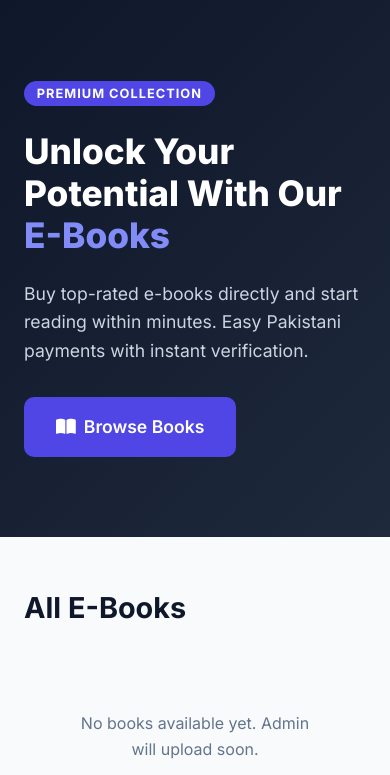
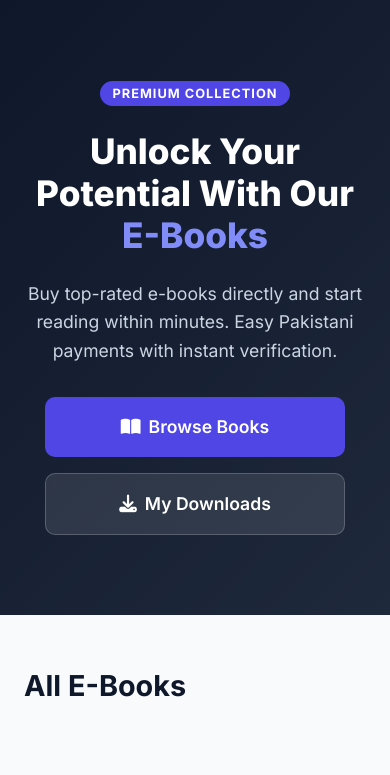
Before and after one commit to Paid-Dev-From-Pak/Karobar-Rehnuma, a Flask app: page / in a window 390 px wide. Shown: the part 78-853 px from the top of the page. Run offline with Flask 3, Linux system fonts and the light colour scheme; data that the repository does not hold is empty.

Commit message:
Fixed mobile hero layout

```diff
--- a/static/css/style.css
+++ b/static/css/style.css
@@ -95,7 +95,9 @@ main { flex: 1; }
     padding: 4rem 1.5rem;
     text-align: center;
 }
-.hero-content { max-width: 700px; margin: 0 auto; }
+.hero-content { max-width: 1200px; margin: 0 auto; display: flex; align-items: center; justify-content: space-between; flex-wrap: wrap; gap: 2rem; text-align: left; }
+.hero-text { flex: 1; min-width: 300px; }
+.hero-buttons { display: flex; gap: 1rem; flex-wrap: wrap; }
 .hero h1 {
     font-size: clamp(2rem, 5vw, 3.2rem);
     font-weight: 800;
@@ -388,6 +390,7 @@ tr:hover { background: #f8fafc; }
     color: #94a3b8;
 }
 
+/* ---------- MOBILE RESPONSIVE ---------- */
 @media (max-width: 768px) {
     .menu-toggle { display: block; }
     .nav-links {
@@ -403,14 +406,17 @@ tr:hover { background: #f8fafc; }
         border-bottom: 1px solid var(--border);
     }
     .nav-links.active { display: flex; }
+
+    .hero-content { flex-direction: column; text-align: center; }
+    .hero-buttons { justify-content: center; width: 100%; }
+    .hero-buttons a { width: 100%; max-width: 300px; }
+
+    .hide-on-mobile { display: none !important; }
+    .hero-image-container { display: none !important; }
+
     .detail-card { grid-template-columns: 1fr; }
     .detail-cover { max-width: 250px; margin: 0 auto; }
     .order-card { flex-direction: column; text-align: center; }
     .search-form { flex-direction: column; }
     .admin-header { flex-direction: column; align-items: flex-start; }
 }
-
-@media (max-width: 768px) {
-    .hide-on-mobile { display: none !important; }
-    .hero-image-container { display: none !important; }
-}
--- a/templates/index.html
+++ b/templates/index.html
@@ -2,19 +2,31 @@
 {% block content %}
 <section class="hero" style="background: linear-gradient(135deg, #0f172a 0%, #1e293b 100%); color: white; padding: 5rem 1.5rem; text-align: left;">
     <div class="hero-content" style="max-width: 1200px; margin: 0 auto; display: flex; align-items: center; justify-content: space-between; flex-wrap: wrap; gap: 2rem;">
-        <div style="flex: 1; min-width: 300px;">
+
+        <!-- Text and Buttons Area -->
+        <div class="hero-text" style="flex: 1; min-width: 300px;">
             <span style="background: #4f46e5; padding: 0.3rem 0.8rem; border-radius: 20px; font-size: 0.8rem; font-weight: 700; text-transform: uppercase; letter-spacing: 1px;">Premium Collection</span>
+
             <h1 style="font-size: clamp(2.2rem, 5vw, 3.5rem); font-weight: 800; line-height: 1.2; margin: 1.5rem 0;">Unlock Your Potential With Our <span style="color: #818cf8;">E-Books</span></h1>
+
             <p style="font-size: 1.1rem; color: #cbd5e1; margin-bottom: 2rem; max-width: 500px;">Buy top-rated e-books directly and start reading within minutes. Easy Pakistani payments with instant verification.</p>
-            <a href="#books" class="btn-primary" style="padding: 1rem 2rem; font-size: 1.1rem;">
-                <i class="fa-solid fa-book-open"></i> Browse Books
-            </a>
+
+            <!-- 2 Buttons for Mobile and Desktop -->
+            <div class="hero-buttons" style="display: flex; gap: 1rem; flex-wrap: wrap;">
+                <a href="#books" class="btn-primary" style="padding: 1rem 2rem; font-size: 1.1rem;">
+                    <i class="fa-solid fa-book-open"></i> Browse Books
+                </a>
+                <a href="{{ url_for('my_downloads') }}" class="btn-secondary" style="padding: 1rem 2rem; font-size: 1.1rem; background: rgba(255,255,255,0.1); color: white; border: 1px solid rgba(255,255,255,0.2);">
+                    <i class="fa-solid fa-download"></i> My Downloads
+                </a>
+            </div>
         </div>
 
-        <!-- Hero Image: hidden on mobile via inline media query trick -->
+        <!-- Logo Area (Hidden on Mobile via CSS) -->
         <div class="hero-image-container" style="flex: 1; min-width: 300px; text-align: right; display: flex; justify-content: center;">
             <img src="{{ url_for('static', filename='images/logo.png') }}" alt="Karobar Rehnuma" style="max-width: 250px; border-radius: 20px; box-shadow: 0 20px 40px rgba(0,0,0,0.3);" class="hide-on-mobile">
         </div>
+
     </div>
 </section>
 
```
